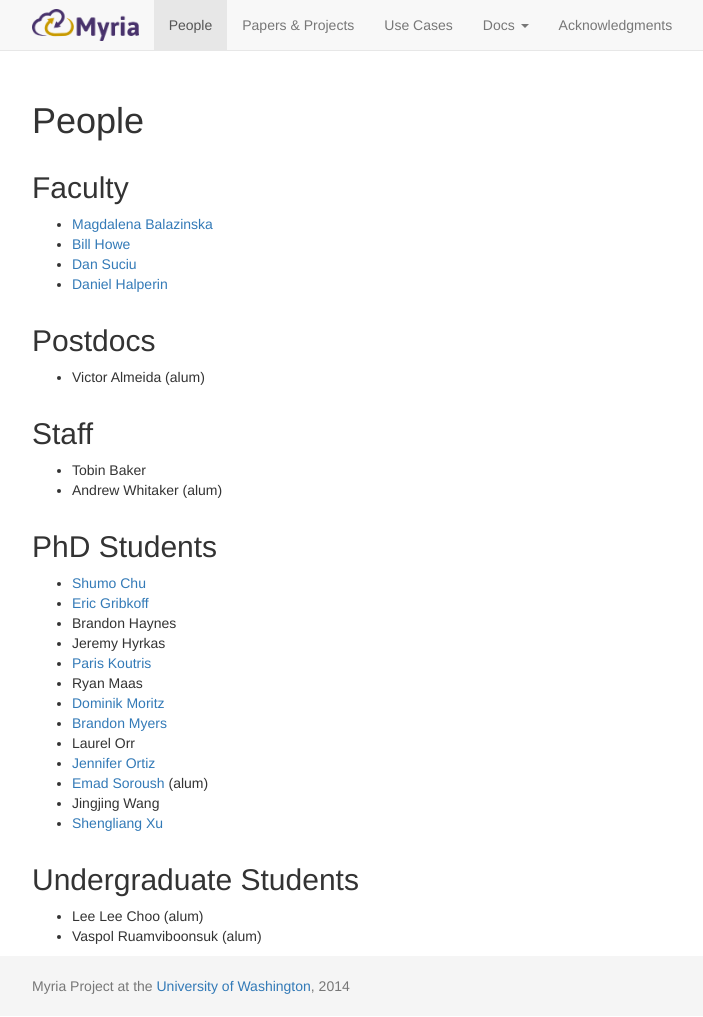
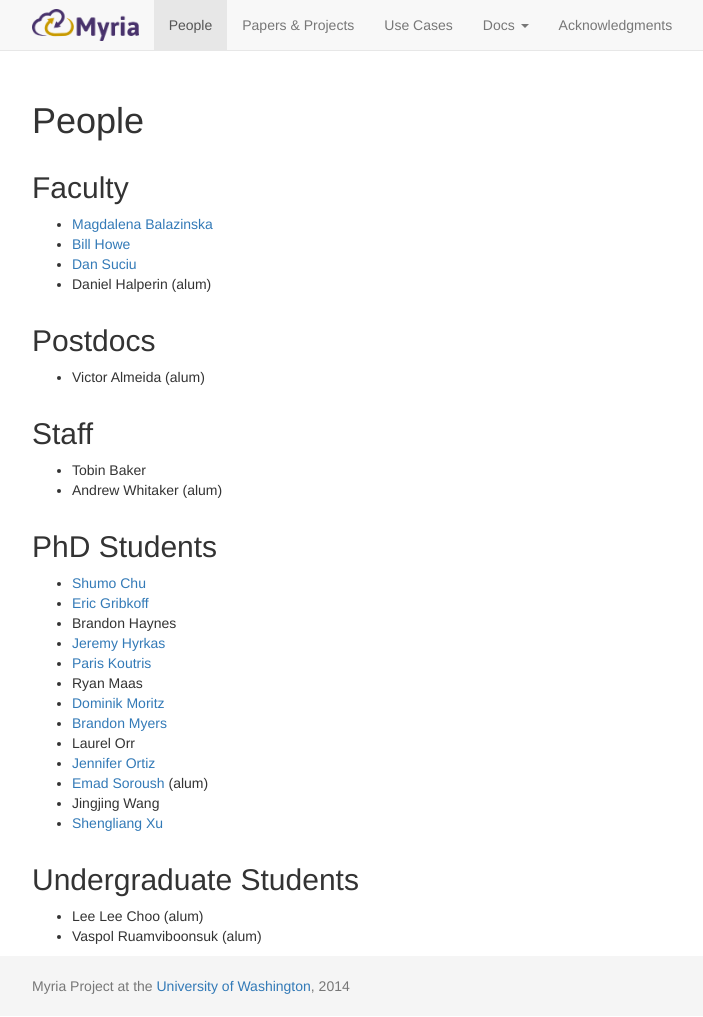
Before and after one commit to uwescience/myria-website, a Jekyll site: the page built from people.markdown, in a window 1280 px wide. Shown: the whole page, without its empty margins (213-916 px from the left). Built offline with Jekyll 4.4.1, drawn with Linux system fonts in a browser that asks for light colours; nearby versions of some CDN libraries; Markdown is read by kramdown in place of the engine named in the settings.

```diff
--- a/people.markdown
+++ b/people.markdown
@@ -12,7 +12,7 @@
 * [Magdalena Balazinska](http://www.cs.washington.edu/homes/magda/)
 * [Bill Howe](http://www.cs.washington.edu/homes/billhowe/)
 * [Dan Suciu](http://www.cs.washington.edu/homes/suciu/)
-* [Daniel Halperin](http://homes.cs.washington.edu/~dhalperi/)
+* Daniel Halperin (alum)
 
 ## Postdocs
 
@@ -28,7 +28,7 @@
 * [Shumo Chu](http://homes.cs.washington.edu/~chushumo/)
 * [Eric Gribkoff](http://homes.cs.washington.edu/~eagribko/)
 * Brandon Haynes
-* Jeremy Hyrkas
+* [Jeremy Hyrkas](http://homes.cs.washington.edu/~maas/)
 * [Paris Koutris](http://homes.cs.washington.edu/~pkoutris/)
 * Ryan Maas
 * [Dominik Moritz](http://homes.cs.washington.edu/~domoritz/)
```
